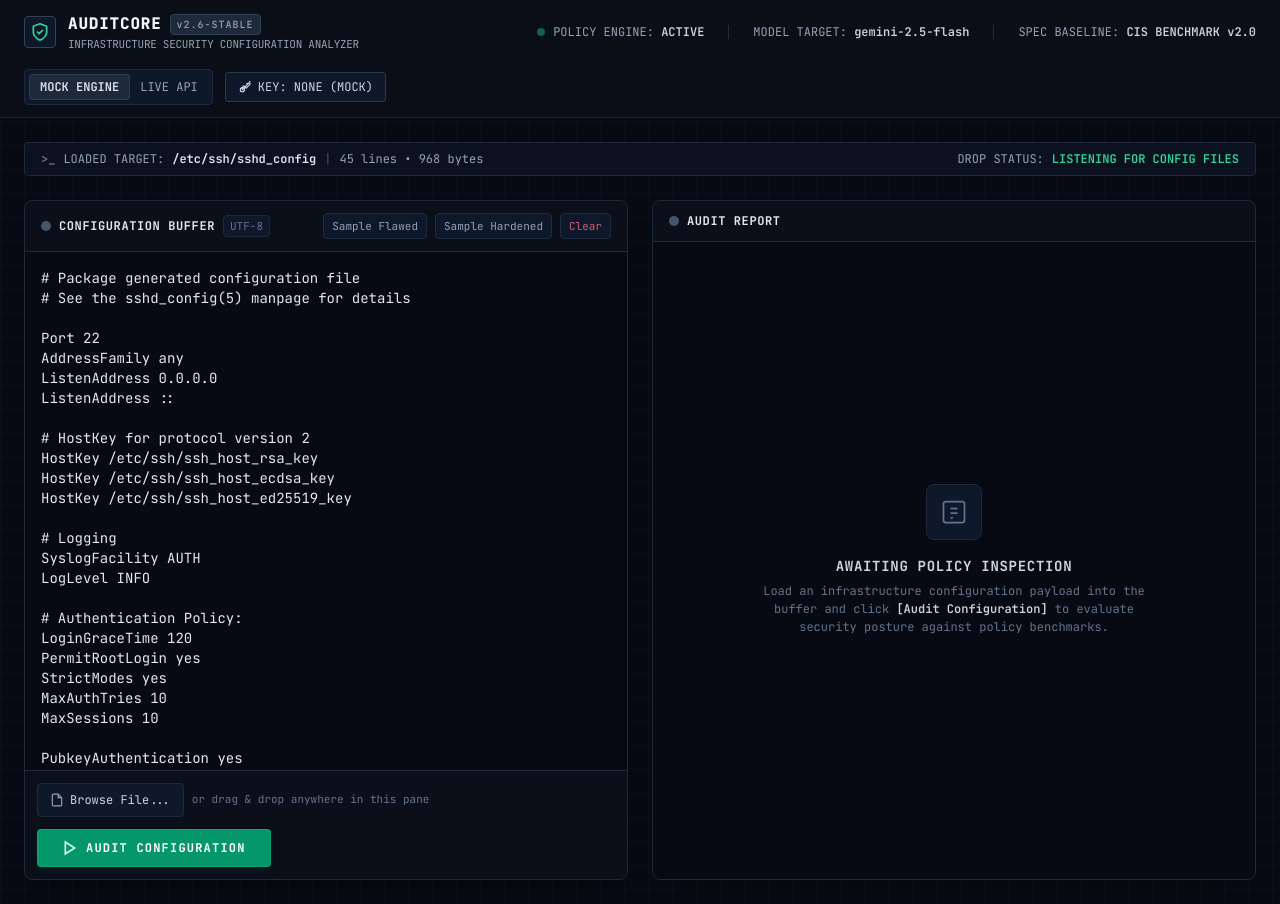
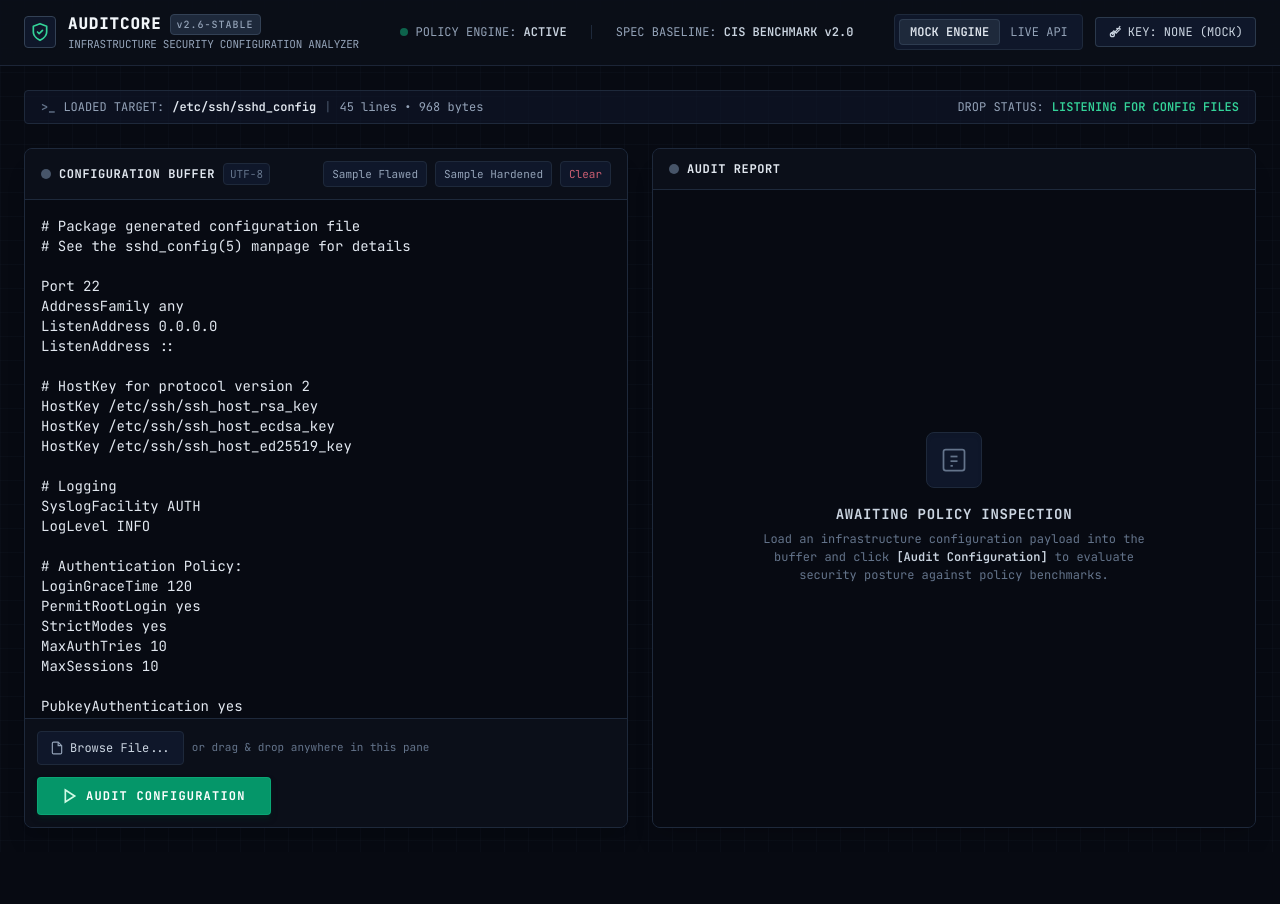
Before and after one commit to ekanshvijay747-svg/Audit-core, a plain HTML site: page index.html in a window 1280 px wide. After the commit the page ends 852 px from the top, so only its background shows below. Drawn offline with nearby package versions, Linux system fonts and the light colour scheme.

Commit message:
Add files via upload

```diff
--- a/index.html
+++ b/index.html
@@ -94,10 +94,6 @@
         <div class="flex items-center gap-2">
           <span class="w-2 h-2 rounded-full bg-emerald-500 animate-pulse"></span>
           <span>POLICY ENGINE: <strong class="text-slate-300 font-semibold">ACTIVE</strong></span>
-        </div>
-        <div class="h-3.5 w-px bg-slate-800"></div>
-        <div>
-          <span>MODEL TARGET: <strong class="text-slate-300 font-semibold" id="target-model-badge">gemini-2.5-flash</strong></span>
         </div>
         <div class="h-3.5 w-px bg-slate-800"></div>
         <div>
@@ -1455,13 +1451,8 @@ Subsystem sftp /usr/lib/openssh/sftp-server -f AUTHPRIV -l INFO`;
       const mockBtn = document.getElementById('mode-mock-btn');
       const liveBtn = document.getElementById('mode-live-btn');
       const statusLabel = document.getElementById('api-key-status-label');
-      const modelBadge = document.getElementById('target-model-badge');
       const modalRadioMock = document.getElementById('modal-mode-mock');
       const modalRadioLive = document.getElementById('modal-mode-live');
-
-      if (modelBadge) {
-        modelBadge.textContent = getModelId();
-      }
 
       if (useMock) {
         mockBtn.className = "px-2.5 py-1 rounded text-slate-200 bg-slate-800 font-semibold border border-slate-700/80 transition-colors";
```
